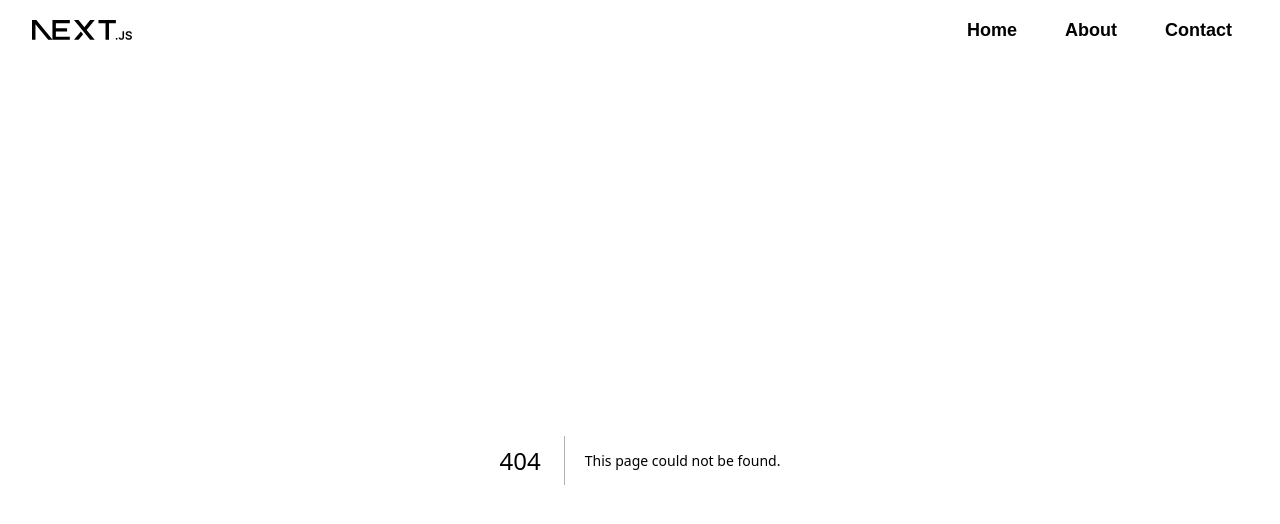
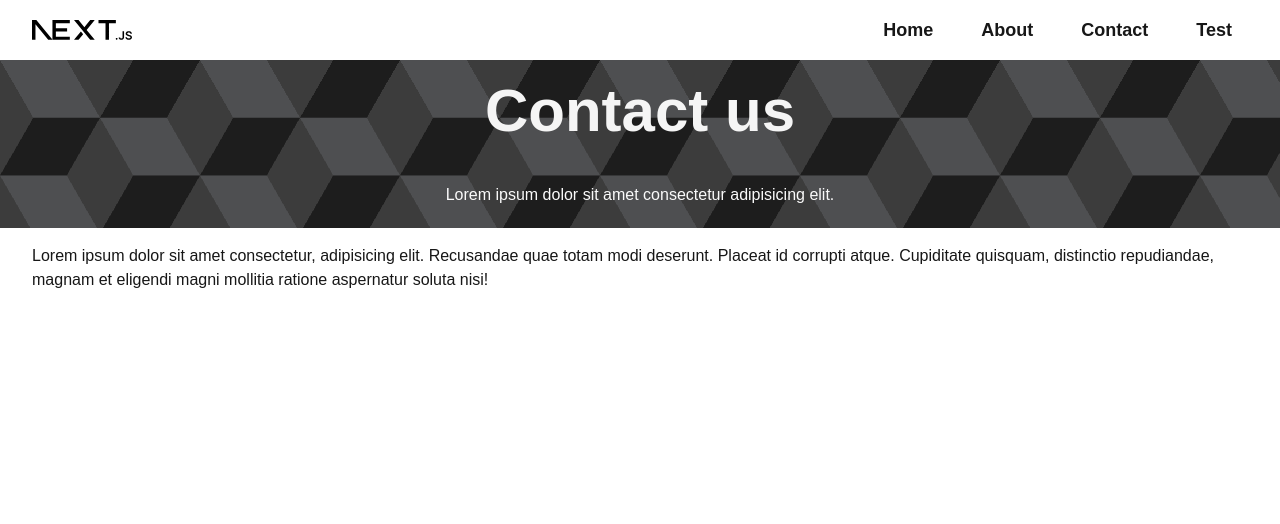
Before and after one commit to Robert-Lexicon/nextjs-intro-1b, a Next.js app: page /contact in a window 1280 px wide. Before the commit this address had no page. Shown: the top 524 px of the page. Built offline with nearby package versions, Linux system fonts and the light colour scheme.

Commit message:
added basic error handling and comments

```diff
--- /dev/null
+++ b/app/contact/page.tsx
@@ -0,0 +1,24 @@
+import HeroWithChildren from "@/components/hero-with-children";
+import SpaceWrapper from "@/components/space-wrapper";
+
+export default function Contact() {
+  return (
+    <main>
+      <HeroWithChildren>
+        {/* everything inside the component is passed as children */}
+        <h1 className="text-6xl text-neutral-100 py-4 font-bold">Contact us</h1>
+        <p className="text-zinc-50 p-4">
+          Lorem ipsum dolor sit amet consectetur adipisicing elit.
+        </p>
+      </HeroWithChildren>
+      <SpaceWrapper>
+        <p className="py-4">
+          Lorem ipsum dolor sit amet consectetur, adipisicing elit. Recusandae
+          quae totam modi deserunt. Placeat id corrupti atque. Cupiditate
+          quisquam, distinctio repudiandae, magnam et eligendi magni mollitia
+          ratione aspernatur soluta nisi!
+        </p>
+      </SpaceWrapper>
+    </main>
+  );
+}
--- a/app/page.tsx
+++ b/app/page.tsx
@@ -1,12 +1,27 @@
 import Hero from "@/components/hero";
 import SpaceWrapper from "@/components/space-wrapper";
 
+const data = { title: "undefined", discounted: true };
+
 export default function Home() {
+  //early return to avoid rendering if data is not available
+  if (!data) {
+    // return notFound(); // this would be a 404 page
+    return (
+      <main>
+        <p>Couldn't find the data</p>
+      </main>
+    );
+  }
+
   return (
     <main>
-      <Hero title={"Welcome"} id={1} />
+      {/* conditional rendering based on data availability, one example with && and one with ternary */}
+      {data && <Hero title={data ? data.title : "Welcome"} />}
+      {data ? <Hero title={data ? data.title : "Welcome"} /> : <p>Hej</p>}
       <SpaceWrapper>
-        <p>
+        {/* conditional className based on data property */}
+        <p className={data.discounted ? "bg-amber-600" : ""}>
           Lorem ipsum dolor sit amet consectetur, adipisicing elit. Recusandae
           quae totam modi deserunt. Placeat id corrupti atque. Cupiditate
           quisquam, distinctio repudiandae, magnam et eligendi magni mollitia
--- a/components/nav-main.tsx
+++ b/components/nav-main.tsx
@@ -7,6 +7,7 @@ const linkList = [
   { href: "/", label: "Home" },
   { href: "/about", label: "About" },
   { href: "/contact", label: "Contact" },
+  { href: "/test", label: "Test" },
 ];
 
 //local to this file
```
